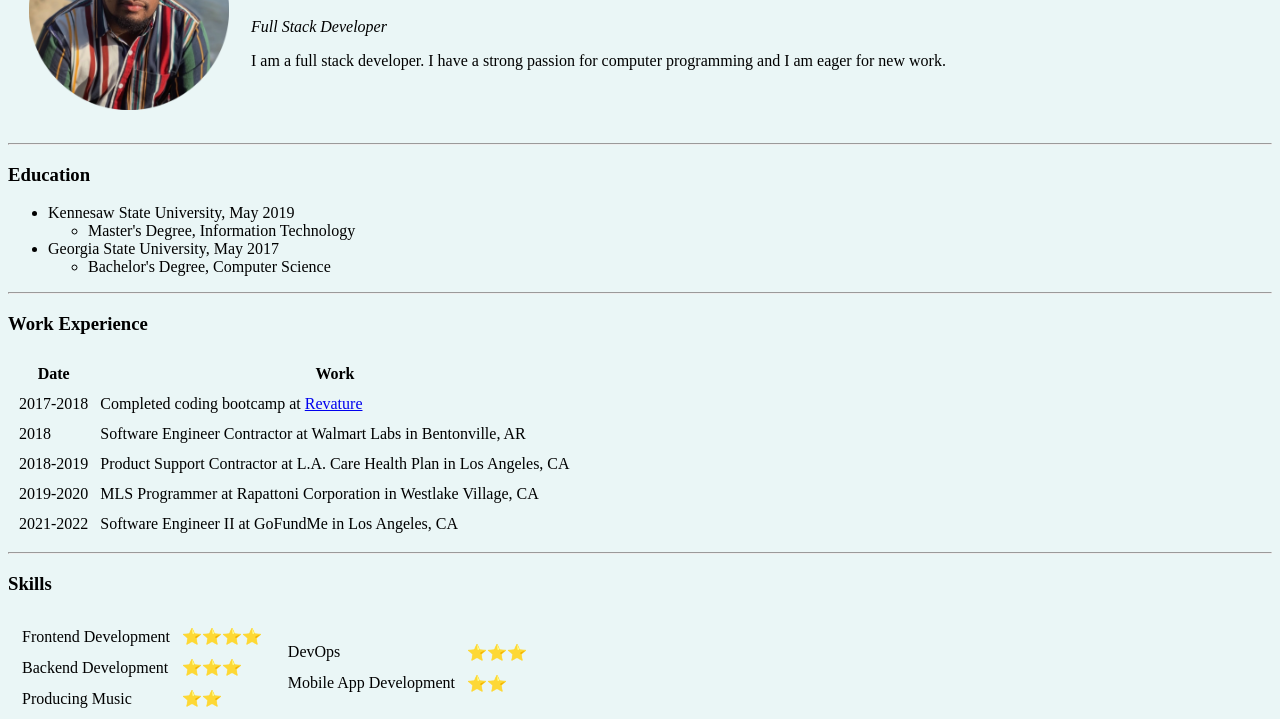
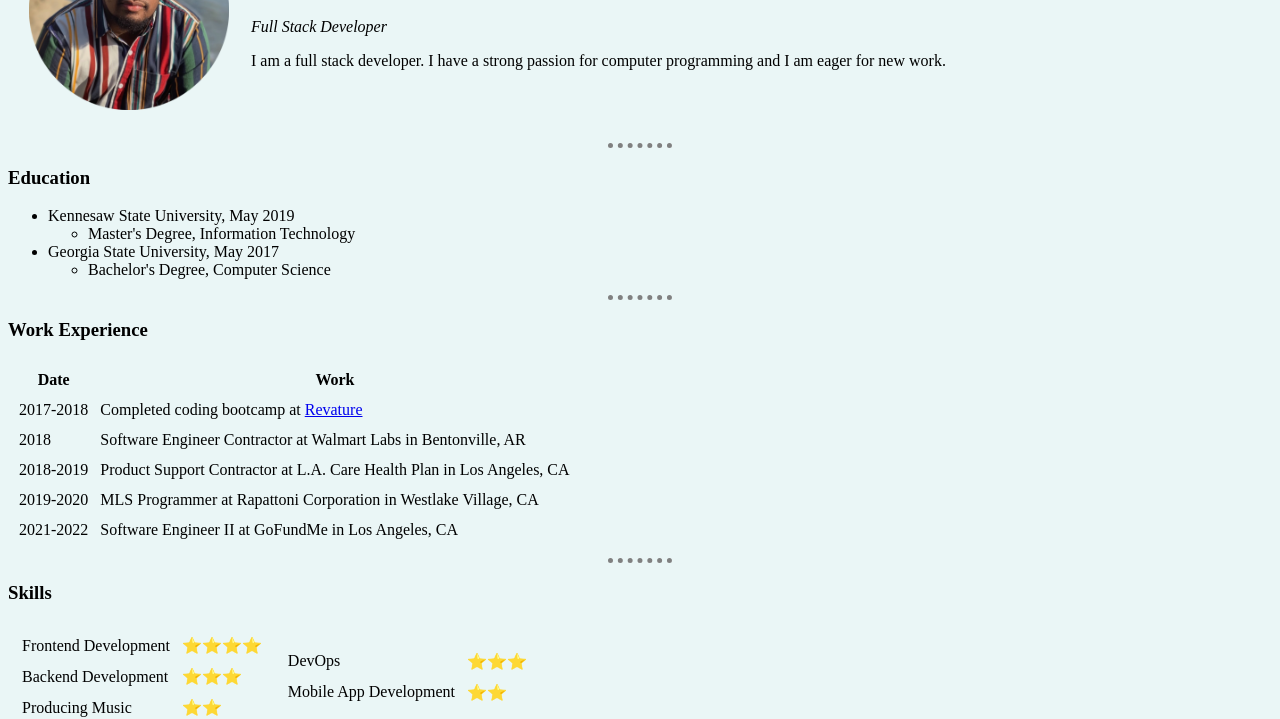
Before and after one commit to thatsehannah/the-complete-web-development-bootcamp, a plain HTML site: page personal-site-using-html-css/index.html in a window 1280 px wide. Shown: the part 119-838 px from the top of the page. Drawn offline with Linux system fonts and the light colour scheme.

Commit message:
using internal css

```diff
--- a/personal-site-using-html-css/index.html
+++ b/personal-site-using-html-css/index.html
@@ -2,16 +2,30 @@
 <html lang="en">
   <head>
     <meta charset="UTF-8" />
-    <title>Personal Site Using HTML</title>
+    <title>Personal Site Using HTML & CSS</title>
+    <style>
+      body {
+        background-color: #eaf6f6;
+      }
+      hr {
+        border-style: none;
+        border-top-style: dotted;
+        border-width: 5px;
+        border-color: grey;
+        width: 5%;
+      }
+      img {
+        height: 200px;
+        width: 200px;
+      }
+    </style>
   </head>
-  <body style="background-color: #eaf6f6;">
+  <body>
     <table cellspacing="20">
       <tr>
         <td>
           <img
             src="images/elliot.png"
-            width="200"
-            height="200"
             alt="elliot profile pic"
           />
         </td>
```
